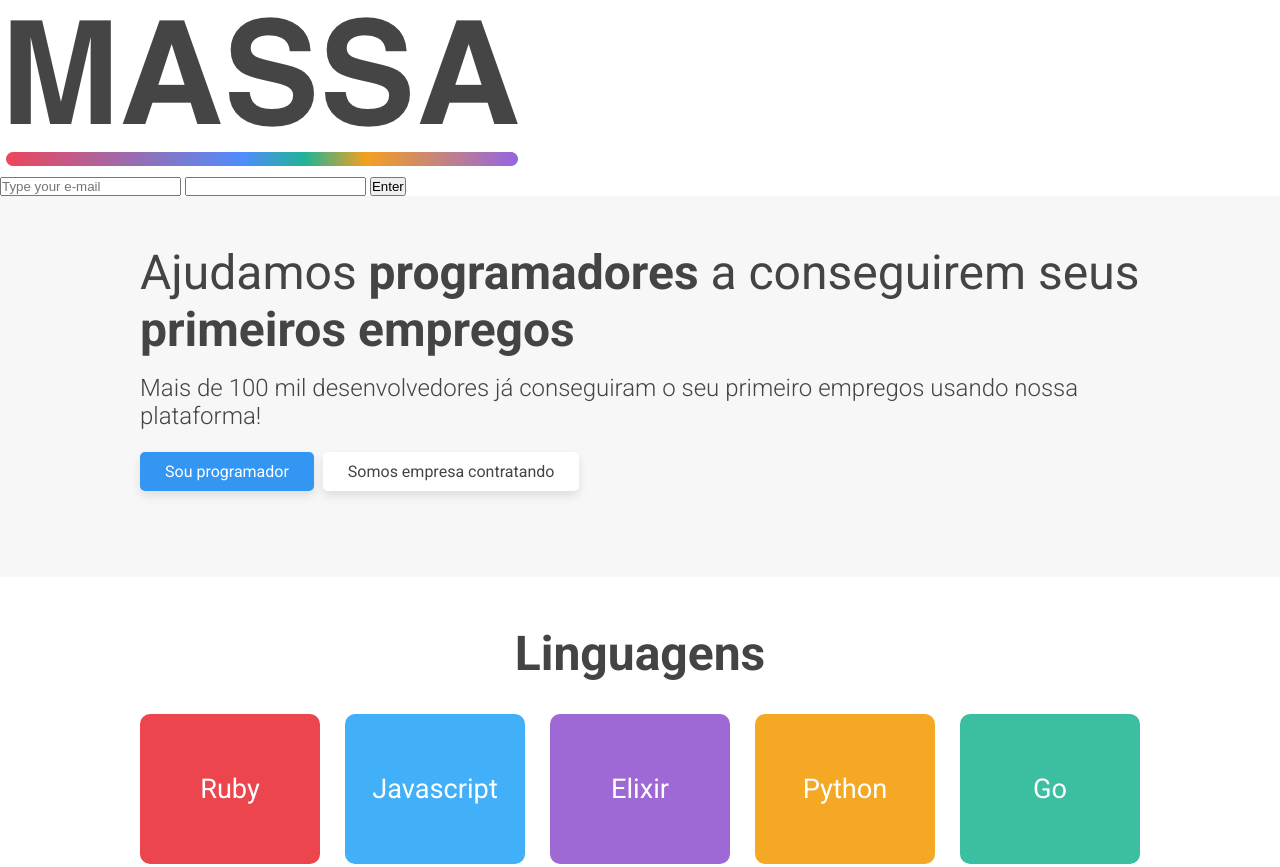
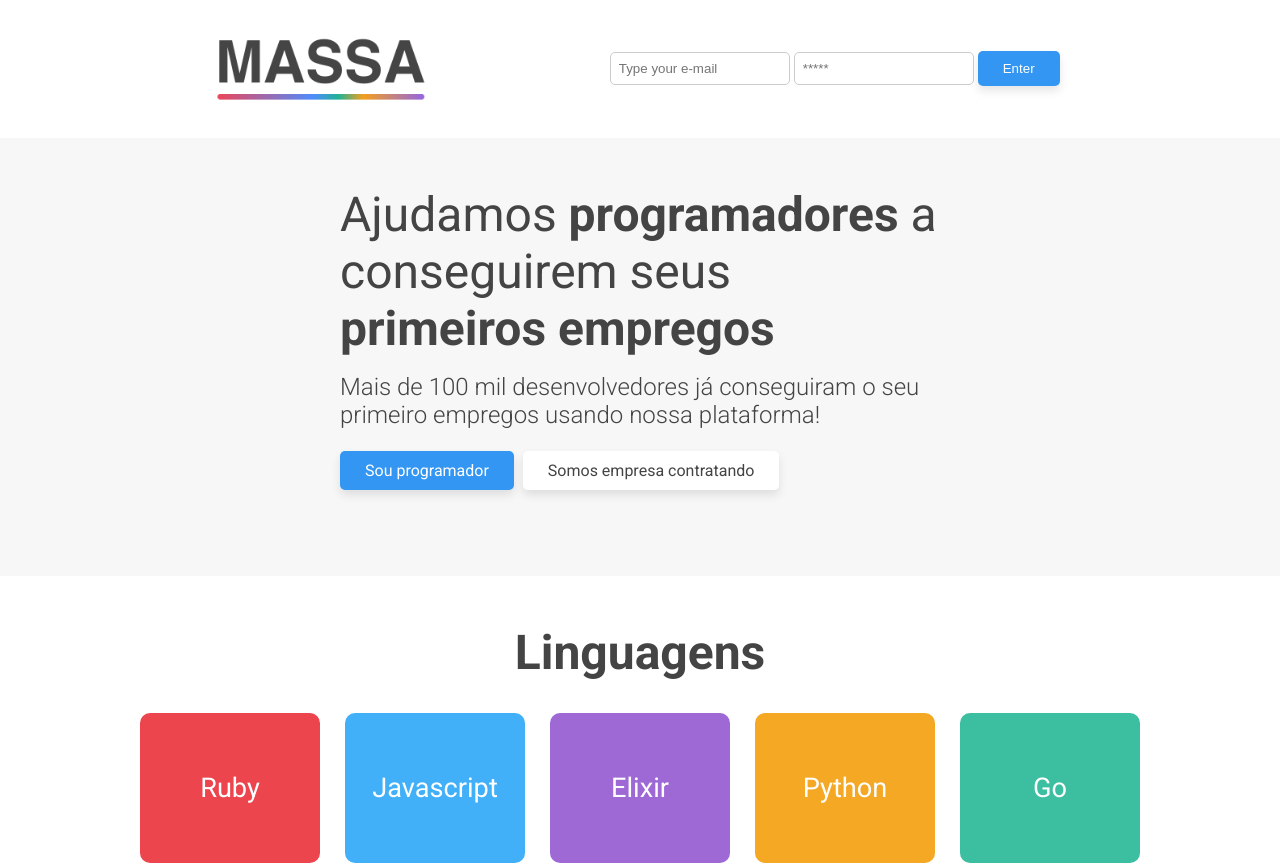
Before and after one commit to MarcosSilvaDev/massa, a plain HTML site: page index.html in a window 1280 px wide. Shown: the top 867 px of the page. Drawn offline with Linux system fonts and the light colour scheme.

Commit message:
Sign in form

```diff
--- a/css/styles.css
+++ b/css/styles.css
@@ -9,6 +9,35 @@
 body {
     font-family: 'Roboto', sans-serif;
     color: #444444;
+}
+
+header {
+    display: flex;
+    justify-content: space-evenly;
+    padding: 2rem;
+}
+
+.logo img {
+    width: 211px;
+}
+
+.sign-in {
+    display: flex;
+    flex-direction: column;
+    justify-content: center;
+}
+
+.sign-in button {
+    border: none;
+}
+
+input[type='text'],
+input[type='email'],
+input[type='password'] {
+    width: 180px;
+    padding: 0.5rem;
+    border-radius: 5px;
+    border: 1px solid #cccccc;
 }
 
 section {
@@ -32,6 +61,11 @@ h1.title {
 
 .container {
     max-width: 1000px;
+    margin: auto;
+}
+
+.hero {
+    width: 60%;
     margin: auto;
 }
 
--- a/index.html
+++ b/index.html
@@ -15,17 +15,20 @@
         <img src="images/logo.png" alt="logo"/>
     </div>
 
-    <form class="sign-in" action="#">
+    <div class="sign-in">
+        <form  action="#">
             <input type="email" placeholder="Type your e-mail"/>
-        <input type="password"/>
+            <input type="password" placeholder="*****"/>
 
-        <button type="submit">Enter</button>
+            <button type="submit" class="button primary">Enter</button>
         </form>
+    </div>
    </header>
 
    <main>
     <section class="intro gray">
         <div class="container">
+            <div class="hero">
                 <h1>
                     Ajudamos <strong> programadores</strong> a conseguirem seus
                     <strong>primeiros empregos</strong>
@@ -37,7 +40,7 @@
                     <a href="#" class="button primary">Sou programador</a>
                 <a href="#" class="button secondary">Somos empresa contratando</a>
                 </div>
-
+            </div>
         </div>
     </section>
 
```
Lines whose indentation alone changed are shown as unchanged.
